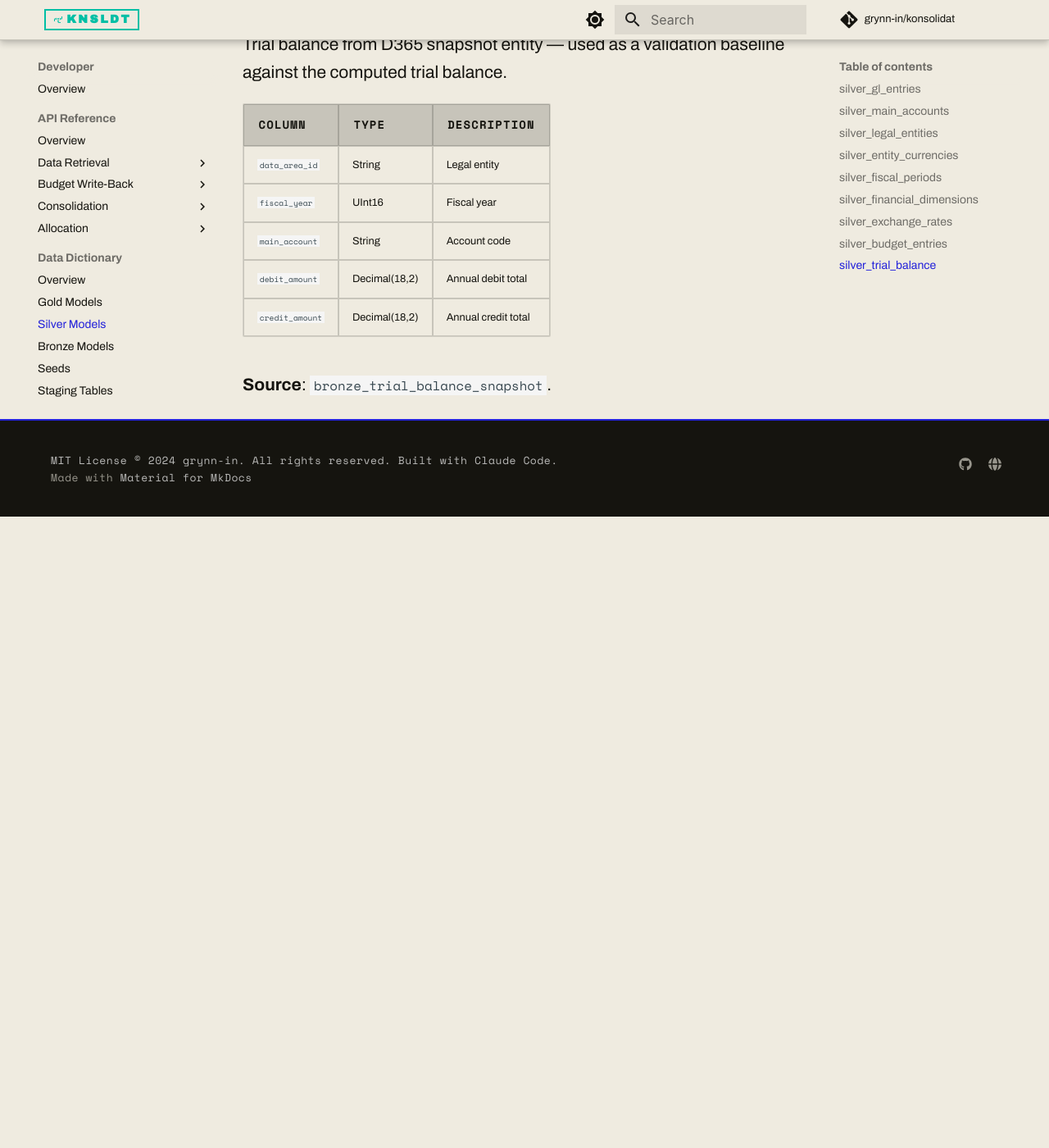
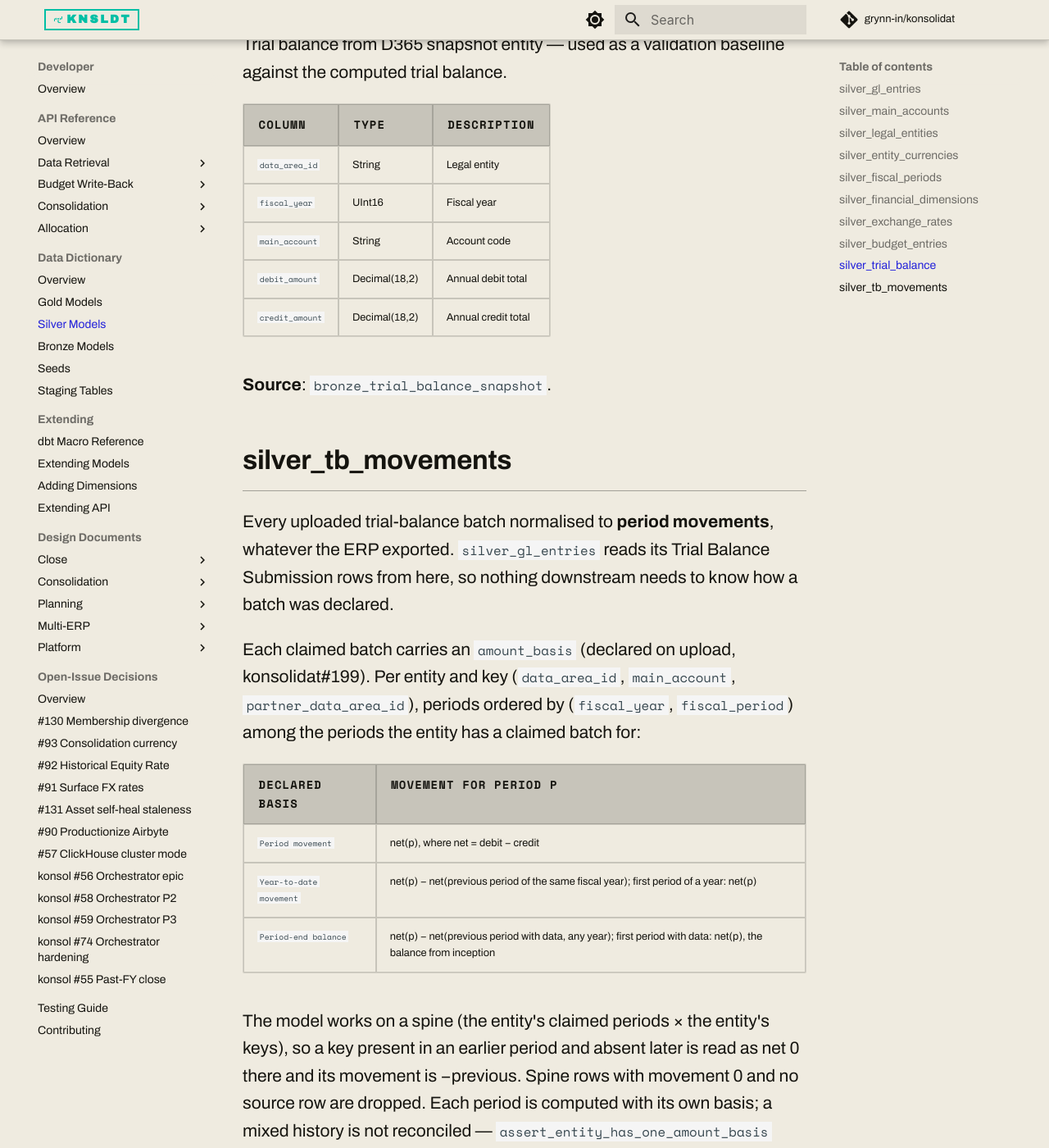
Before and after one commit to grynn-in/konsolidat, an MkDocs documentation site: the page built from docs/data-dictionary/silver-models.md, in a window 1280 px wide and 1400 px high, scrolled down 6080 px. Shown: the whole window at 82% size. Built offline with MkDocs 1.6.1 and Material for MkDocs 9.7.7, drawn with Linux system fonts in a browser that asks for light colours; comment, search, counter and statistics services are not loaded; before the commit the page ends 6710 px from its top, so only the background shows below that; some of the changed text lies outside the part shown.

Commit message:
fix(konsolidat#199 row D5): refuse entities with mixed amount bases; document silver_tb_movements and Amount Basis
Co-Authored-By: Claude Fable 5.1 <noreply@anthropic.com>
Claude-Session: https://claude.ai/code/session_013WewQKFQgG7o2M3mUDPRR5

```diff
--- a/docs/data-dictionary/silver-models.md
+++ b/docs/data-dictionary/silver-models.md
@@ -146,3 +146,47 @@ Trial balance from D365 snapshot entity — used as a validation baseline agains
 | `credit_amount` | Decimal(18,2) | Annual credit total |
 
 **Source**: `bronze_trial_balance_snapshot`.
+
+## silver_tb_movements
+
+Every uploaded trial-balance batch normalised to **period movements**, whatever the ERP exported.
+`silver_gl_entries` reads its Trial Balance Submission rows from here, so nothing downstream
+needs to know how a batch was declared.
+
+Each claimed batch carries an `amount_basis` (declared on upload, konsolidat#199). Per entity and
+key (`data_area_id`, `main_account`, `partner_data_area_id`), periods ordered by
+(`fiscal_year`, `fiscal_period`) among the periods the entity has a claimed batch for:
+
+| Declared basis | Movement for period p |
+|---|---|
+| `Period movement` | net(p), where net = debit − credit |
+| `Year-to-date movement` | net(p) − net(previous period of the same fiscal year); first period of a year: net(p) |
+| `Period-end balance` | net(p) − net(previous period with data, any year); first period with data: net(p), the balance from inception |
+
+The model works on a spine (the entity's claimed periods × the entity's keys), so a key present in
+an earlier period and absent later is read as net 0 there and its movement is −previous. Spine
+rows with movement 0 and no source row are dropped. Each period is computed with its own basis; a
+mixed history is not reconciled — `assert_entity_has_one_amount_basis` refuses it, and
+`assert_tb_submission_has_basis` refuses an undeclared (empty or unknown) basis.
+
+| Column | Type | Description | Test |
+|--------|------|-------------|------|
+| `data_area_id` | String | Legal entity | not_null |
+| `fiscal_year` | UInt16 | Fiscal year of the batch |  |
+| `fiscal_period` | UInt8 | Fiscal period of the batch |  |
+| `main_account` | String | Account code |  |
+| `partner_data_area_id` | String | Intercompany partner entity, `''` when none |  |
+| `amount_basis` | String | The batch's declared basis |  |
+| `batch_id` | String | Claimed batch the period's rows came from |  |
+| `submission_name` | String | Trial Balance Submission document name |  |
+| `description` | String | The single distinct source description at the key, else `''` |  |
+| `source_net_amount` | Decimal(38,2) | Source debit − credit summed at the key; 0 on a spine row with no source |  |
+| `movement_amount` | Decimal(38,2) | Period movement per the table above |  |
+| `debit_amount` | Decimal(38,2) | `greatest(movement_amount, 0)` |  |
+| `credit_amount` | Decimal(38,2) | `greatest(-movement_amount, 0)` |  |
+
+**Tests**: `assert_tb_movements_balance` (each entity-period nets to 0) and
+`assert_tb_movements_cumulate_to_source` (movements cumulate back to the declared source amounts
+under the batch's basis).
+
+**Source**: `bronze_trial_balance_submissions`.
```
Also changed, not shown: dbt_project/test_fixtures/README.md (+10 -0 lines), docs/admin-guide/deployment-guide.md (+2 -0 lines), 1 other file.
